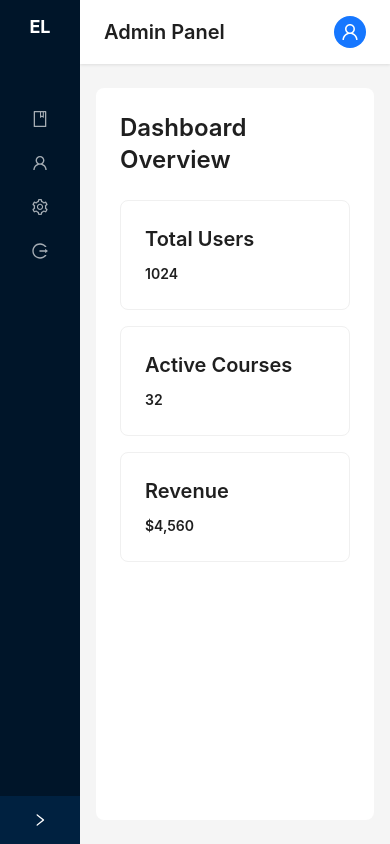
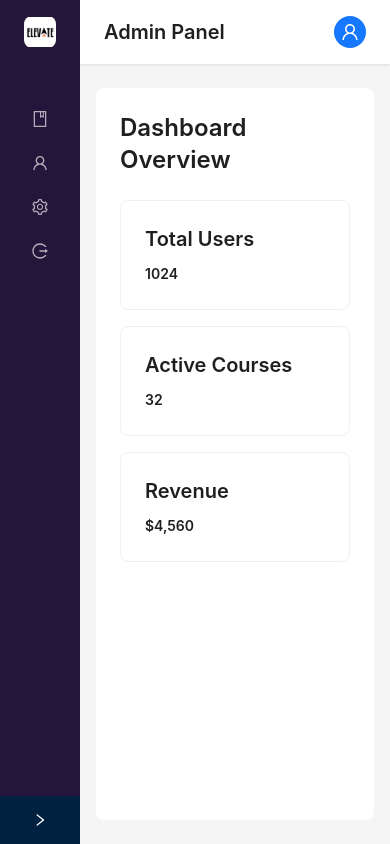
Before and after one commit to connectemea/Elevate-LMS, a Next.js app: page / in a window 390 px wide. Both pictures are taken after a click on the element 110 px from the left and 820 px from the top of the page. Built offline with nearby package versions, Linux system fonts and the light colour scheme; what @ant-design/nextjs-registry would draw is missing.

Commit message:
feat: add UI components and layout system
- Create analytics components with charts and stats
- Update sidebar navigation with proper routing
- Add theme configuration and assets
- Implement responsive layout structure

```diff
--- a/src/components/layout/Sidebar.tsx
+++ b/src/components/layout/Sidebar.tsx
@@ -1,6 +1,8 @@
 "use client";
 
 import { Layout, Menu } from "antd";
+import Logo from "@/assets/elevate.png";
+import Image from "next/image";
 import {
   DashboardOutlined,
   BookOutlined,
@@ -23,7 +25,8 @@ export default function Sidebar() {
     { key: "/courses", icon: <BookOutlined />, label: <Link href="/courses">Courses</Link> },
     { key: "/users", icon: <UserOutlined />, label: <Link href="/users">Users</Link> },
     { key: "/settings", icon: <SettingOutlined />, label: <Link href="/settings">Settings</Link> },
-    { key: "logout", icon: <LogoutOutlined />, label: "Logout" },
+    { key: "/logout", icon: <LogoutOutlined />, label: <Link href="/">Logout</Link> },
+    // { key: "logout", icon: <LogoutOutlined />, label: "Logout" },
   ];
 
   return (
@@ -32,7 +35,7 @@ export default function Sidebar() {
       collapsed={collapsed}
       onCollapse={(value) => setCollapsed(value)}
       width={220}
-      style={{ background: "#001529" }}
+      style={{ background: "#24163a" }}
     >
       <div
         style={{
@@ -44,15 +47,24 @@ export default function Sidebar() {
           fontSize: 18,
         }}
       >
-        {collapsed ? "EL" : "Elevate LMS"}
+
+             {collapsed ?  <Image
+              src={Logo}
+              alt="Elevate Logo"
+              width={32}
+              height={32}
+              style={{ objectFit: "contain", borderRadius: 8 }}
+            /> : "Elevate LMS"}
       </div>
       <Menu
         theme="dark"
         mode="inline"
         selectedKeys={[pathname]}
         items={items}
-        style={{ borderRight: 0 }}
+        style={{ background: "#24163a", borderRight: 0 }}
       />
+
+
     </Sider>
   );
 }
```
Also changed, not shown: src/components/analytics/StatsCards.tsx (added, +38 -0 lines), src/theme/themeConfig.ts (added, +11 -0 lines), src/assets/elevate.png (added).
